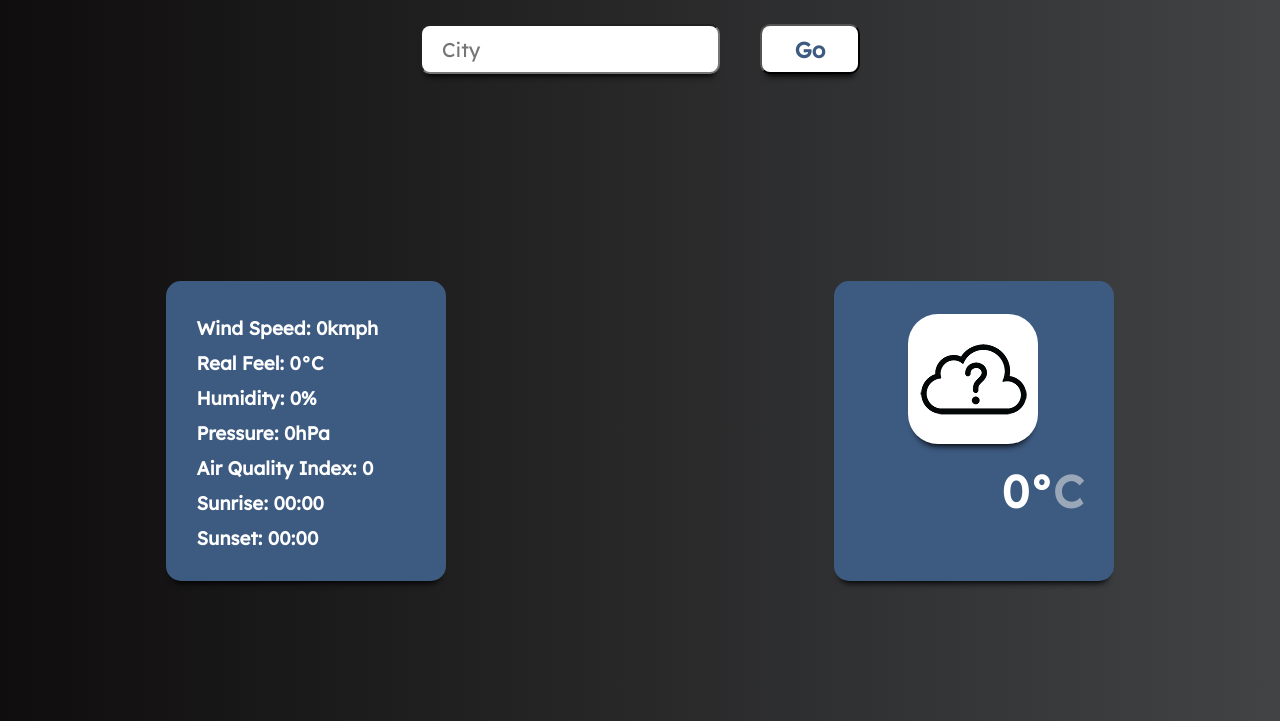
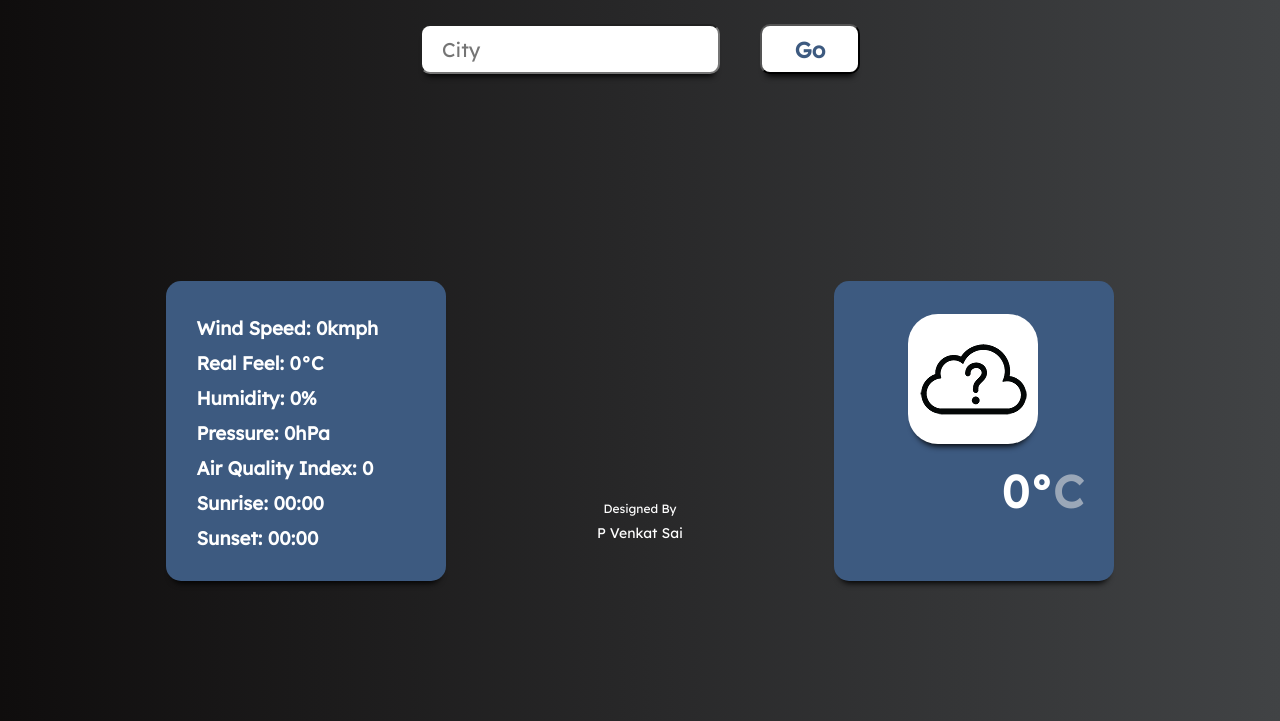
Before and after one commit to venkatsai6/Weathereb, a plain HTML site: page index.html in a window 1280 px wide. Shown: the part 79-800 px from the top of the page. Drawn offline with Linux system fonts and the light colour scheme.

Commit message:
Update index.html

```diff
--- a/index.html
+++ b/index.html
@@ -40,6 +40,12 @@
             <h3 id="sunrise">Sunrise: 00:00</h3>
             <h3 id="sunset">Sunset: 00:00</h3>
         </ul>
+        <div style="text-align:center; font-size: 12px; margin-top: 400px;">
+            Designed By
+        </div>
+        <div style="text-align:center; font-size: 14px; margin-top: 8px;">
+            P Venkat Sai
+        </div>
     </div>
 
     <script src="js/main.js"></script>
```
